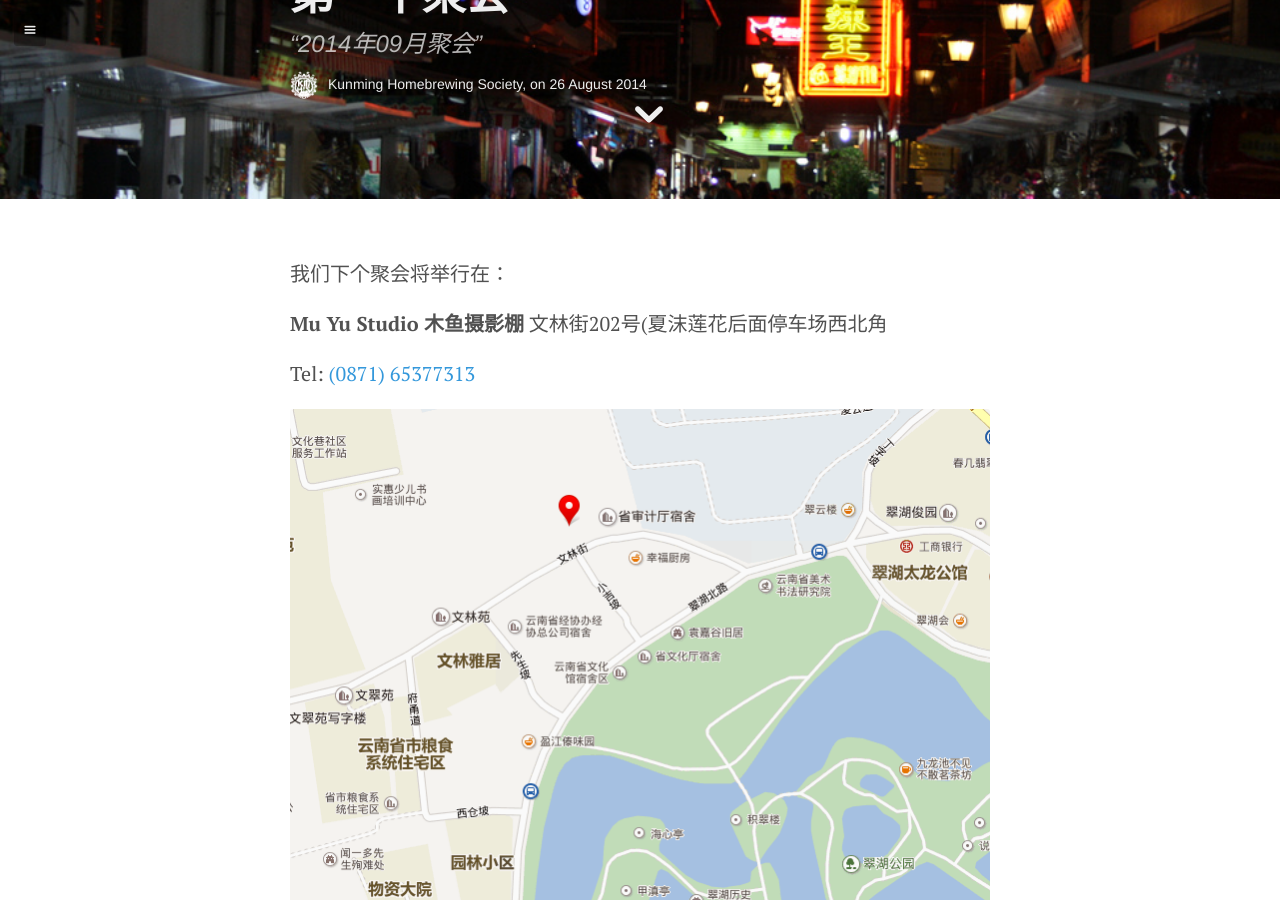
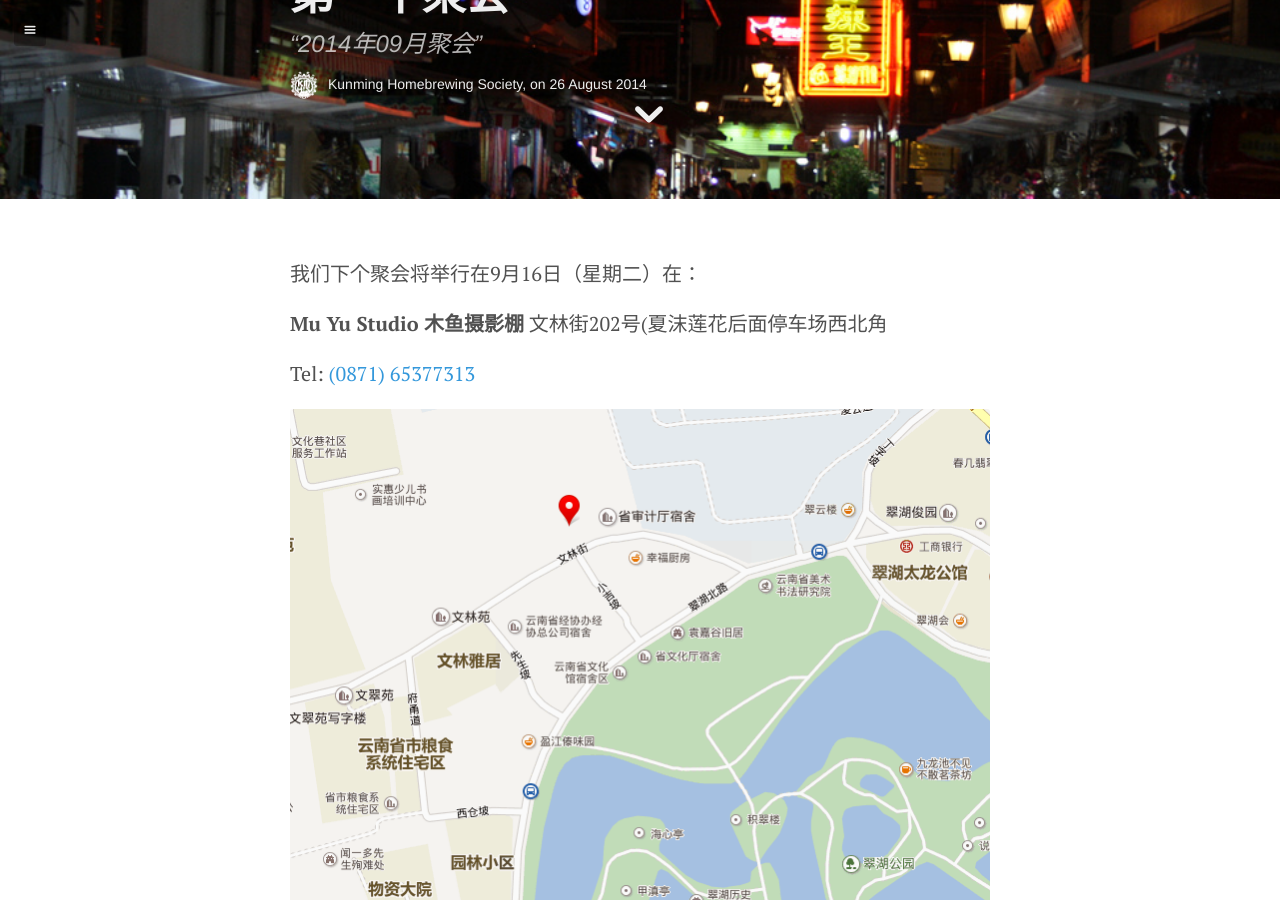
Before and after one commit to darryl-snow/khs, a Jekyll site: the page built from _posts/zh/2014-08-26-jiuyue-juhui.md, in a window 1280 px wide and 900 px high, scrolled down 701 px. Built offline with Jekyll 4.4.1, drawn with Linux system fonts in a browser that asks for light colours; Markdown is read by kramdown in place of the engine named in the settings.

Commit message:
updating september meetup post

```diff
--- a/_posts/zh/2014-08-26-jiuyue-juhui.md
+++ b/_posts/zh/2014-08-26-jiuyue-juhui.md
@@ -7,7 +7,7 @@ video: false
 permalink: /zh/jiuyue-juhui
 ---
 
-我们下个聚会将举行在：
+我们下个聚会将举行在9月16日（星期二）在：
 
 **Mu Yu Studio 木鱼摄影棚**
 文林街202号(夏沫莲花后面停车场西北角
```
Also changed, not shown: _posts/en/2014-08-26-september-meetup.md (+1 -1 lines).
